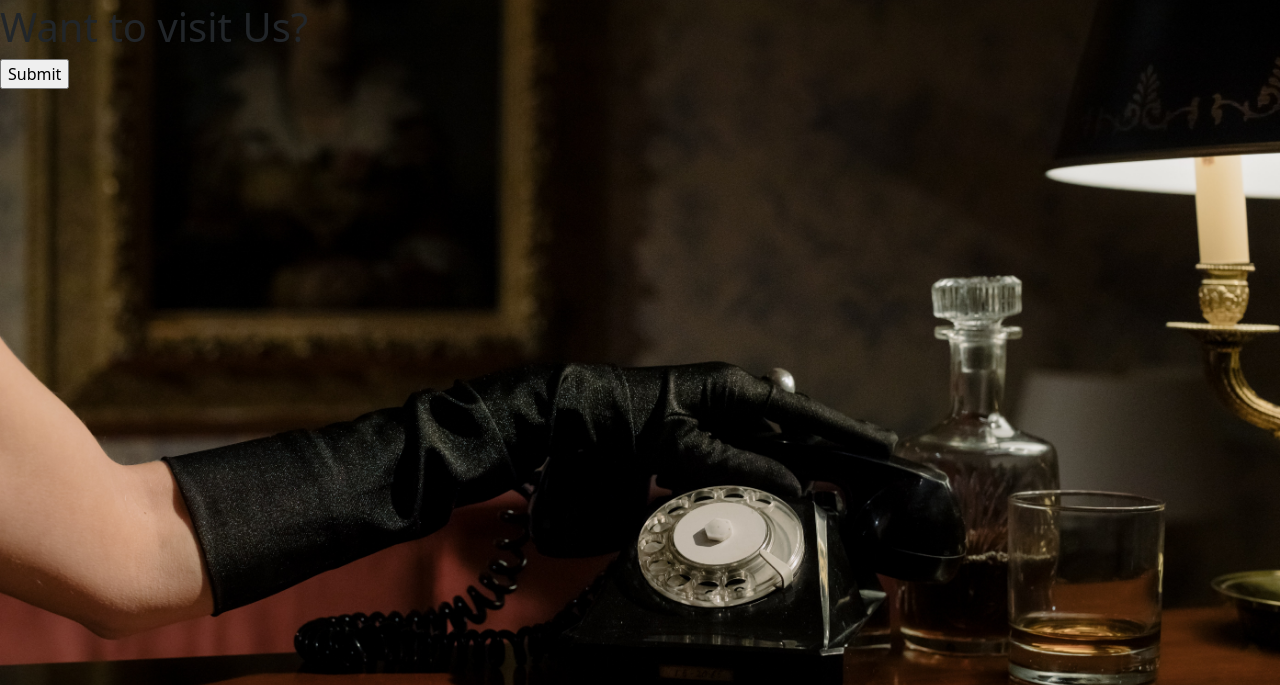
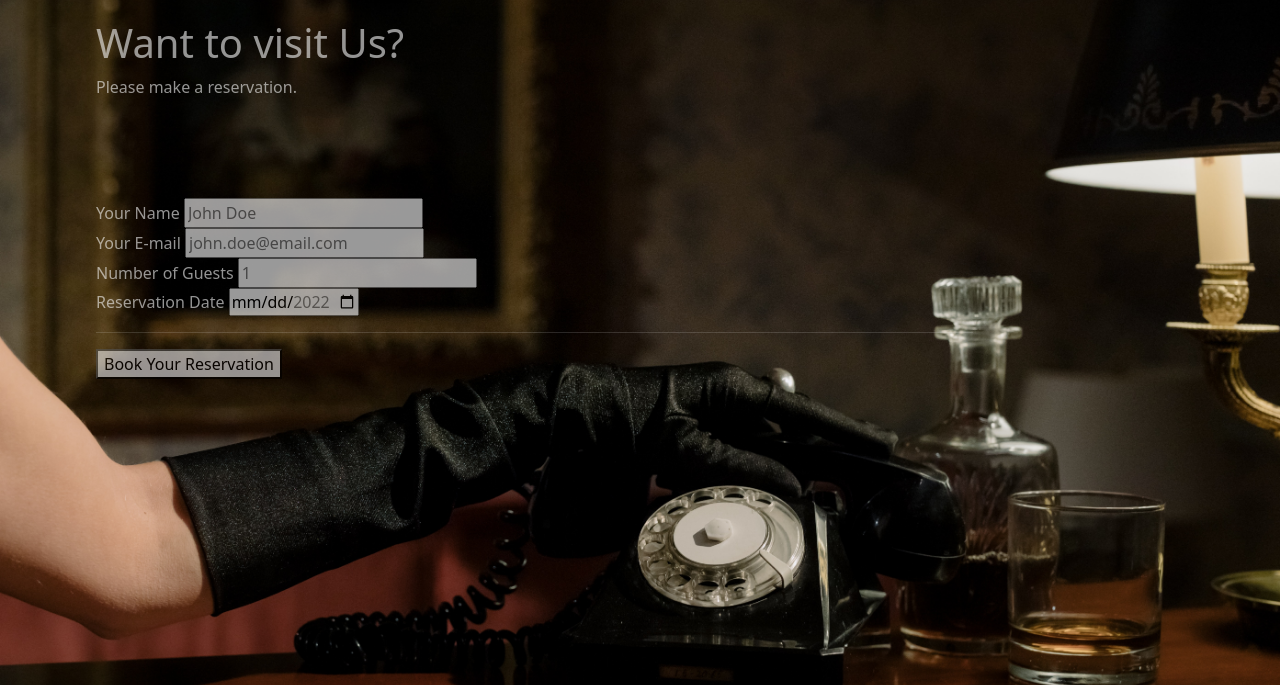
Before and after one commit to Code-Institute-Submissions/csfree87-project4whiskey_JuneResub, a Django app: page /bookings/ in a window 1280 px wide. Shown: the part 53-738 px from the top of the page. Run offline with Django 3.2, Linux system fonts and the light colour scheme.

Commit message:
further work

```diff
--- a/static/css/style.css
+++ b/static/css/style.css
@@ -197,6 +197,8 @@ body {
 .row {
     margin-left: -20%;
     margin-bottom: 6%;
+    opacity:0.6;
+    color: whitesmoke;
 }
 
 .content-part-3 {
--- a/templates/bookings.html
+++ b/templates/bookings.html
@@ -1,11 +1,37 @@
 {% extends "base.html" %}
 {% block content %}
 
-<h1>Want to visit Us?</h1>
-<form action="/display/" method="post"> {% csrf_token %}
-    {{form.as_p}}
-    {{form.non_field_errors}}
-<input type="submit" value="Submit" name="GuestInfo"/>
-</form>
+<div class="container">
+    <div class="row">
+        <div class="col-md-8 mt-3 offset-md-2">
+            <h1>Want to visit Us?</h1>
+            <p>Please make a reservation.</p>
+        </div>
+    </div>
+    <div class="row">
+        <div class="col-md-8 mt-3 offset-md-2">
+            <form id="booking" action="/bookings/" method="post"> {% csrf_token %}
+              <div class="elem-group">
+                <label for="Guests">Your Name</label>
+                <input type="text" id="Guests" name="Guests" placeholder="John Doe" pattern=[A-Z\sa-z]{3,20} required>
+              </div>
+              <div class="elem-group">
+                <label for="Email">Your E-mail</label>
+                <input type="email" id="Email" name="Email" placeholder="john.doe@email.com" required>
+              </div>
+              <div class="elem-group inlined">
+                <label for="Guests">Number of Guests</label>
+                <input type="number" id="Guests" name="Guests" placeholder="1" min="1" required>
+              </div>
+              <div class="elem-group inlined">
+                <label for="Day">Reservation Date</label>
+                <input type="date" id="Day" name="Day" min="2022-01-01" max="2022-12-31" required>
+              </div>
+              <hr>
+              <button type="submit">Book Your Reservation</button>
+            </form>
+        </div>
+    </div>
+</div>
 
 {% endblock content %}
```
Also changed, not shown: booking/forms.py (line endings or trailing spaces).
